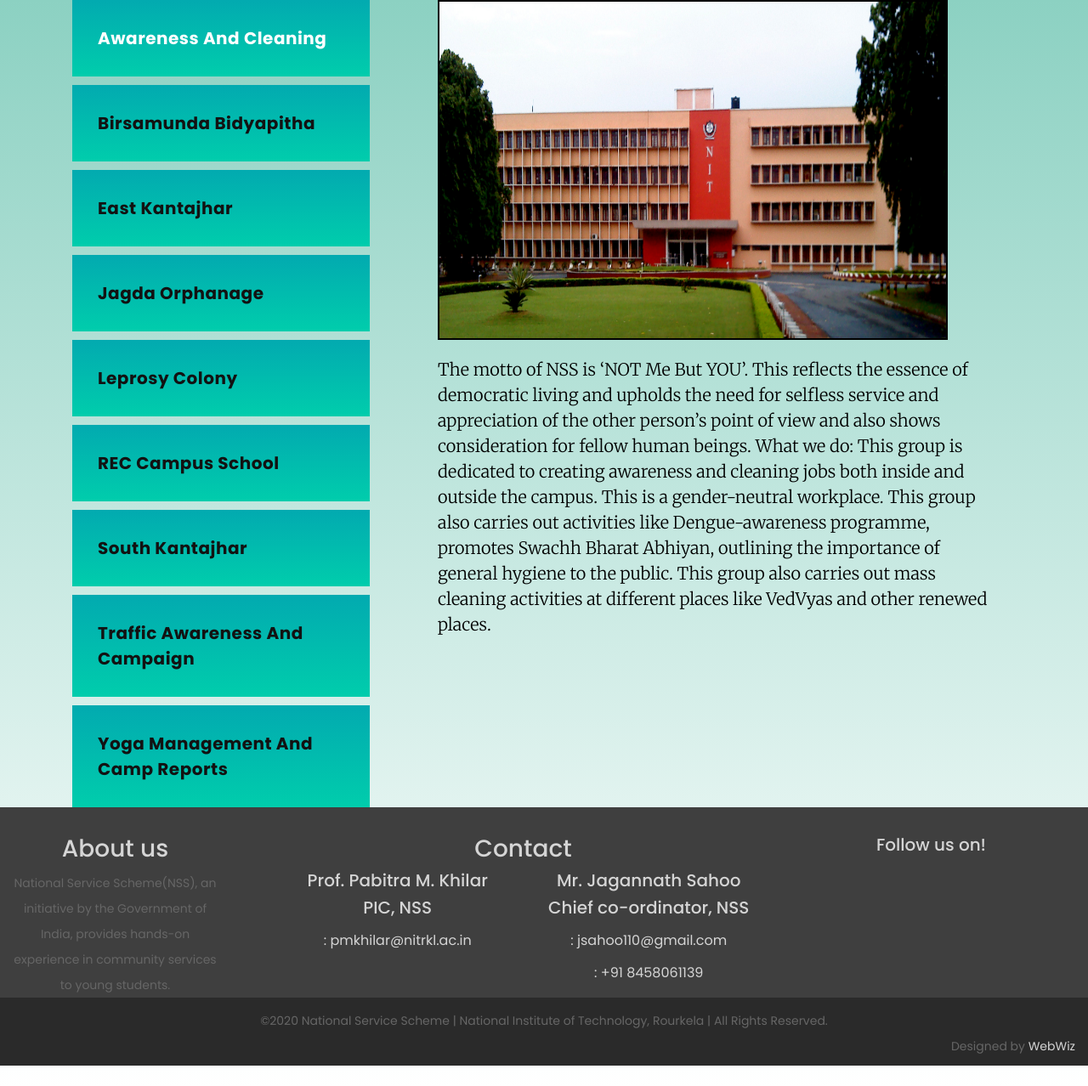
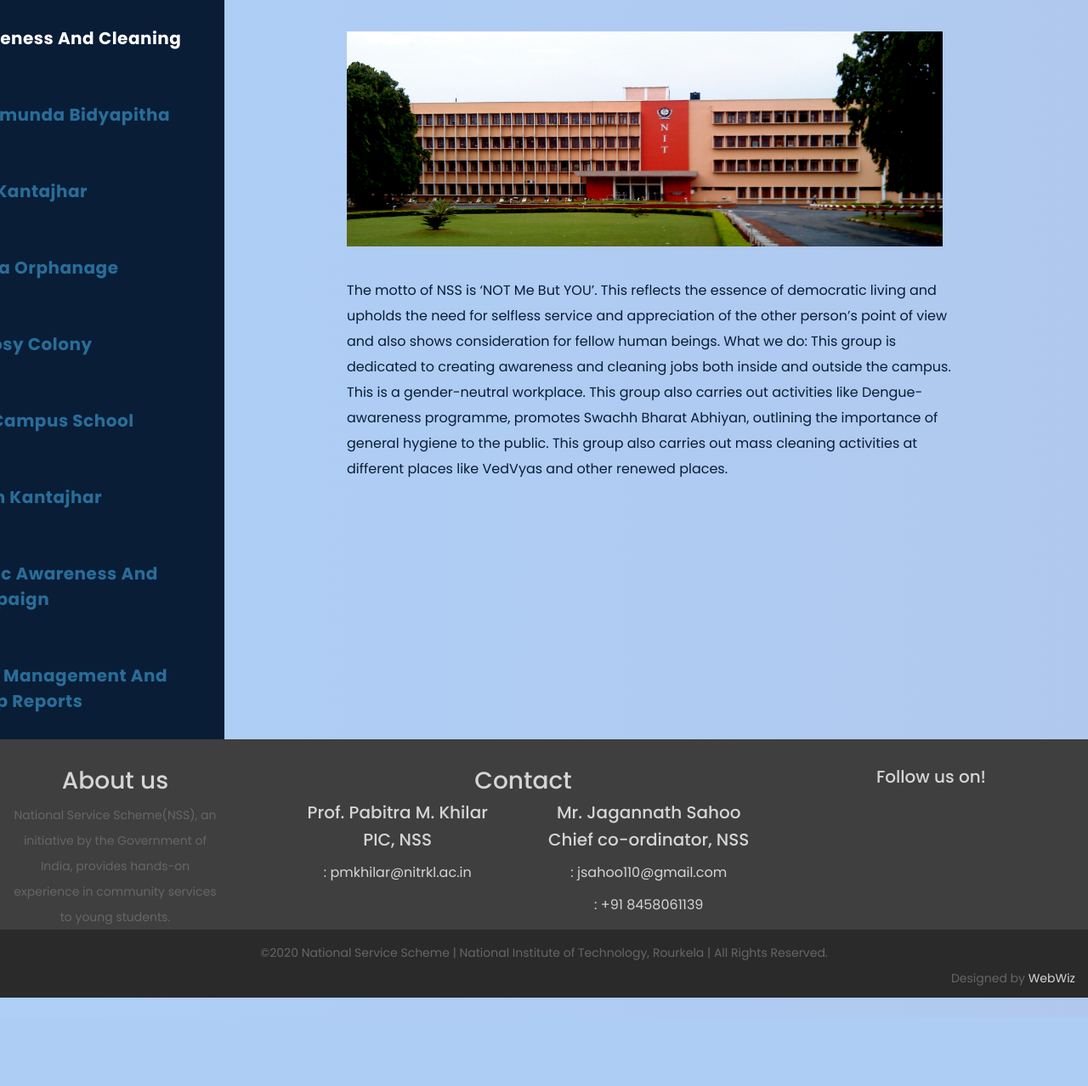
Before and after one commit to Webwiznitr/Project-NSS, a PHP site: page /workplace.html in a window 1280 px wide. Shown: the part 66-1344 px from the top of the page at 85% size. After the commit the page ends 1240 px from the top, so only its background shows below. Run offline with PHP 8.4, Linux system fonts and the light colour scheme.

Commit message:
Workplace styled a bit

```diff
--- a/css/style1.css
+++ b/css/style1.css
@@ -19,12 +19,15 @@ ul {
   margin: 0;
   list-style: none;
 }
+.whole{
+      background-image: linear-gradient(to right, rgba(105, 167, 239, 0.54) , rgba(53, 114, 212, 0.39));
+
+}
 #tabs ul {
   margin: 0;
   padding: 0;
 }
 #tabs ul li {
-  margin-bottom: 10px;
   display: inline-block;
   width: 100%;
 }
@@ -36,16 +39,15 @@ ul {
   width: 100%;
   padding: 30px 30px;
   display: inline-block;
-  background-color: #296d98;
+  background-color: #091D36;
   font-size: 20px;
-  color: #121212;
+  color: #296d98;
   letter-spacing: 0.5px;
   font-weight: 700;
   transition: all 0.3s;
 }
 #tabs ul li a i {
   float: right;
-  margin-top: 5px;
 }
 #tabs ul .ui-tabs-active span {
   background: #faf5b2;
@@ -60,14 +62,14 @@ ul {
   color: #1e1e1e;
 }
 .tabs-content {
-  margin-left: 30px;
   text-align: left;
   display: inline-block;
   transition: all 0.3s;
 }
 .tabs-content img {
-  max-width: 100%;
   overflow: hidden;
+  width: 96%;
+  margin: 5% 0;
 }
 .tabs-content h4 {
   font-size: 20px;
@@ -77,10 +79,17 @@ ul {
   margin-top: 30px;
 }
 .tabs-content p {
-  font-size: 14px;
-  color: #7a7a7a;
+  font-size: 1rem;
+  color: #091D36;
   margin-bottom: 0px;
+  padding: 0%;
+
 }
+.listOfWp{
+    margin-left: -15%;
+    margin-right: 10%;
+}
+
 
 /* Responsive Style */
 
--- a/css/teams.css
+++ b/css/teams.css
@@ -200,9 +200,6 @@ td:hover{
     opacity:100%;
 }
 
-a{
-    opacity: 1;
-}
 
 a:hover{
     color: #091D36;
--- a/workplace.html
+++ b/workplace.html
@@ -83,56 +83,48 @@
 
 
 
-    <div style="background-image:linear-gradient(#8cd1c2,#ffffff) ;">
+    <div class="whole">
     <!-- Page Content -->
 
 
     <div class="single-services">
       <div class="container">
         <div class="row" id="tabs">
-          <div class="col-md-4">
+          <div class="col-md-4 listOfWp">
             <ul>
               <li>
-                <a href="#tabs-1" style="background-image:linear-gradient(#02aab0 , #00cdac) ;">Awareness and Cleaning <i class="fa fa-angle-right"></i></a>
+                <a href="#tabs-1" class="wpname">Awareness and Cleaning <i class="fa fa-angle-right"></i></a>
               </li>
               <li>
-                <a href="#tabs-2"
-                style="background-image:linear-gradient(#02aab0 , #00cdac) ;">Birsamunda Bidyapitha <i class="fa fa-angle-right"></i
+                <a href="#tabs-2" class="wpname">Birsamunda Bidyapitha <i class="fa fa-angle-right"></i
                 ></a>
               </li>
               <li>
-                <a href="#tabs-3"
-                style="background-image:linear-gradient(#02aab0 , #00cdac) ;">East Kantajhar <i class="fa fa-angle-right"></i
+                <a href="#tabs-3" class="wpname">East Kantajhar <i class="fa fa-angle-right"></i
                 ></a>
               </li>
               <li>
-                <a href="#tabs-4"
-                style="background-image:linear-gradient(#02aab0 , #00cdac) ;">Jagda Orphanage <i class="fa fa-angle-right"></i
+                <a href="#tabs-4" class="wpname">Jagda Orphanage <i class="fa fa-angle-right"></i
                 ></a>
               </li>
               <li>
-                <a href="#tabs-5"
-                style="background-image:linear-gradient(#02aab0 , #00cdac) ;">Leprosy Colony <i class="fa fa-angle-right"></i
+                <a href="#tabs-5" class="wpname">Leprosy Colony <i class="fa fa-angle-right"></i
                 ></a>
               </li>
               <li>
-                <a href="#tabs-6"
-                style="background-image:linear-gradient(#02aab0 , #00cdac) ;">REC Campus School <i class="fa fa-angle-right"></i
+                <a href="#tabs-6" class="wpname">REC Campus School <i class="fa fa-angle-right"></i
                 ></a>
               </li>
               <li>
-                <a href="#tabs-7"
-                style="background-image:linear-gradient(#02aab0 , #00cdac) ;">South Kantajhar <i class="fa fa-angle-right"></i
+                <a href="#tabs-7" class="wpname">South Kantajhar <i class="fa fa-angle-right"></i
                 ></a>
               </li>
               <li>
-                <a href="#tabs-8"
-                style="background-image:linear-gradient(#02aab0 , #00cdac) ;">Traffic Awareness and Campaign <i class="fa fa-angle-right"></i
+                <a href="#tabs-8" class="wpname">Traffic Awareness and Campaign <i class="fa fa-angle-right"></i
                 ></a>
               </li>
               <li>
-                <a href="#tabs-9"
-                style="background-image:linear-gradient(#02aab0 , #00cdac) ;">Yoga Management and Camp Reports <i class="fa fa-angle-right"></i
+                <a href="#tabs-9" class="wpname">Yoga Management and Camp Reports <i class="fa fa-angle-right"></i
                 ></a>
               </li>
             </ul>
@@ -141,8 +133,8 @@
           <div class="col-md-8">
             <section class="tabs-content">
               <article id="tabs-1">
-                <img src="img/nitr.jpeg" style="height: 400px; width:600px; margin-left:20px;border:2px solid black;"  alt="Awareness and Cleaning" />
-                <p style="font-family: 'Merriweather', serif; font-size:20px; padding:20px; color:black">
+                <img src="img/nitr.jpeg"  alt="Awareness and Cleaning" />
+                <p >
                   The motto of NSS is ‘NOT Me But YOU’. This reflects the essence of democratic living and upholds the need for selfless service and appreciation of the other person’s point of view and also shows consideration for fellow human beings.
 
 What we do: This group is dedicated to creating awareness and cleaning jobs both inside and outside the campus. This is a gender-neutral workplace. This group also carries out activities like Dengue-awareness programme, promotes Swachh Bharat Abhiyan, outlining the importance of general hygiene to the public. This group also carries out mass cleaning activities at different places like VedVyas and other renewed places.
@@ -150,40 +142,40 @@ What we do: This group is dedicated to creating awareness and cleaning jobs both
                 </p>
               </article>
               <article id="tabs-2">
-                <img src="img/nitr.jpeg" style="height: 400px; width:600px; margin-left:20px;border:2px solid black;" alt="Birsamunda Bidyapitha " />
+                <img src="img/nitr.jpeg" />
 
-                <p style="font-family: 'Merriweather', serif; font-size:20px; padding:20px; color:black">
+                <p>
                   The motto of NSS is ‘NOT Me But YOU’. This reflects the essence of democratic living and upholds the need for selfless service and appreciation of the other person’s point of view and also shows consideration for fellow human beings.
 What we do: Birsamunda Vidyapith was established in 1983 and managed by the department of education. It is located in Rourkela MPL block of Sundargarh district of Odisha. To be precise, it is located outside the NIT campus near CWS hospital. Not only we are involved in providing quality education to the children, we also distribute old clothes among the villagers. The cloth is collected from our professors’ quarters by our group members and this helps needy people in covering themselves in extreme weather conditions and also bring loads of joy to small children as they are unable to get proper clothes to wear.
 
                 </p>
               </article>
               <article id="tabs-3">
-                <img src="img/nitr.jpeg" style="height: 400px; width:600px; margin-left:20px;border:2px solid black;" alt="East Kantajhar" />
+                <img src="img/nitr.jpeg"/>
 
-                <p style="font-family: 'Merriweather', serif; font-size:20px; padding:20px; color:black">
+                <p>
                   Lorem ipsum dolor sit amet, consectetur adipiscing elit. Vivamus eget fringilla nisi. Aliquam dictum, dui id cursus fermentum, purus turpis venenatis nibh, sit amet blandit nibh lorem a massa.Lorem ipsum dolor sit amet, consectetur adipiscing elit. Vivamus eget fringilla nisi. Aliquam dictum, dui id cursus fermentum, purus turpis venenatis nibh, sit amet blandit nibh lorem a massa.Lorem ipsum dolor sit amet, consectetur adipiscing elit. Vivamus eget fringilla nisi. Aliquam dictum, dui id cursus fermentum, purus turpis venenatis nibh, sit amet blandit nibh lorem a massa.Lorem ipsum dolor sit amet, consectetur adipiscing elit. Vivamus eget fringilla nisi. Aliquam dictum, dui id cursus fermentum, purus turpis venenatis nibh, sit amet blandit nibh lorem a massa.Lorem ipsum dolor sit amet, consectetur adipiscing elit. Vivamus eget fringilla nisi. Aliquam dictum, dui id cursus fermentum, purus turpis venenatis nibh, sit amet blandit nibh lorem a massa.
                 </p>
               </article>
               <article id="tabs-4">
-                <img src="img/nitr.jpeg" style="height: 400px; width:600px; margin-left:20px;border:2px solid black;" alt="Jagda Orphanage" />
+                <img src="img/nitr.jpeg" />
 
-                <p style="font-family: 'Merriweather', serif; font-size:20px; padding:20px; color:black">
+                <p>
                   Lorem ipsum dolor sit amet, consectetur adipiscing elit. Vivamus eget fringilla nisi. Aliquam dictum, dui id cursus fermentum, purus turpis venenatis nibh, sit amet blandit nibh lorem a massa.Lorem ipsum dolor sit amet, consectetur adipiscing elit. Vivamus eget fringilla nisi. Aliquam dictum, dui id cursus fermentum, purus turpis venenatis nibh, sit amet blandit nibh lorem a massa.Lorem ipsum dolor sit amet, consectetur adipiscing elit. Vivamus eget fringilla nisi. Aliquam dictum, dui id cursus fermentum, purus turpis venenatis nibh, sit amet blandit nibh lorem a massa.Lorem ipsum dolor sit amet, consectetur adipiscing elit. Vivamus eget fringilla nisi. Aliquam dictum, dui id cursus fermentum, purus turpis venenatis nibh, sit amet blandit nibh lorem a massa.Lorem ipsum dolor sit amet, consectetur adipiscing elit. Vivamus eget fringilla nisi. Aliquam dictum, dui id cursus fermentum, purus turpis venenatis nibh, sit amet blandit nibh lorem a massa.
               </article>
               <article id="tabs-5">
-                <img src="img/nitr.jpeg" style="height: 400px; width:600px; margin-left:20px;border:2px solid black;" alt="Leprosy Colony" />
+                <img src="img/nitr.jpeg"/>
 
-                <p style="font-family: 'Merriweather', serif; font-size:20px; padding:20px; color:black">
+                <p>
                   What we do: It is one of the workplaces where volunteers visit regularly for teaching the students of rural areas, for the sanitation of the place and to distribute clothes to the needy. Its located outside the campus so generally only boys are allotted this workplace. The volunteers are asked to maintain a proper record of what they do each day.
 
 
                 </p>
               </article>
               <article id="tabs-6">
-                <img src="img/nitr.jpeg" style="height: 400px; width:600px; margin-left:20px;border:2px solid black;" alt="REC Campus School" />
+                <img src="img/nitr.jpeg"/>
 
-                <p style="font-family: 'Merriweather', serif; font-size:20px; padding:20px; color:black">
+                <p>
                   The motto of NSS is ‘NOT Me But YOU’. This reflects the essence of democratic living and upholds the need for selfless service and appreciation of the other person’s point of view and also shows consideration for fellow human beings.
 
 What we do: This group is dedicated for teaching in REC school which is situated inside the campus near the health center. Only girls are allotted to this workplace.They mainly teach the economically poor children here and have sessions regarding their doubts.
@@ -192,9 +184,9 @@ What we do: This group is dedicated for teaching in REC school which is situated
                 </p>
               </article>
                <article id="tabs-7">
-                <img src="img/nitr.jpeg" style="height: 400px; width:600px; margin-left:20px;border:2px solid black;" alt="South Kantajhar" />
+                <img src="img/nitr.jpeg"/>
 
-                <p style="font-family: 'Merriweather', serif; font-size:20px; padding:20px; color:black">
+                <p>
                   The motto of NSS is ‘NOT Me But YOU’. This reflects the essence of democratic living and upholds the need for selfless service and appreciation of the other person’s point of view and also shows consideration for fellow human beings.
 
                   What we do: This group is dedicated to both teaching and cleaning. South Kantajhar is located outside the NIT campus. Only boys are allotted to this workplace. Clothes collected from the professors’ quarters are distributed among the economically weak. Sometimes we carry out free health camps, awareness programs etc. in this workplace.
@@ -202,9 +194,9 @@ What we do: This group is dedicated for teaching in REC school which is situated
                 </p>
               </article>
                <article id="tabs-8">
-                <img src="img/nitr.jpeg" style="height: 400px; width:600px; margin-left:20px;border:2px solid black;" alt="Traffic Awareness and Campaign " />
+                <img src="img/nitr.jpeg" />
 
-                <p style="font-family: 'Merriweather', serif; font-size:20px; padding:20px; color:black">
+                <p>
 
 The motto of NSS is ‘NOT Me But YOU’. This reflects the essence of democratic living and upholds the need for selfless service and appreciation of the other person’s point of view and also shows consideration for fellow human beings.
 
@@ -213,9 +205,9 @@ What we do: This group is dedicated to generating traffic awareness among the pu
                 </p>
               </article>
                <article id="tabs-9">
-                <img src="img/nitr.jpeg" style="height: 400px; width:600px; margin-left:20px;border:2px solid black;" alt="Yoga Management and Camp Reports" />
+                <img src="img/nitr.jpeg"/>
 
-                <p style="font-family: 'Merriweather', serif; font-size:20px; padding:20px; color:black">
+                <p>
 
 The motto of NSS is ‘NOT Me But YOU’. This reflects the essence of democratic living and upholds the need for selfless service and appreciation of the other person’s point of view and also shows consideration for fellow human beings.
 
```
